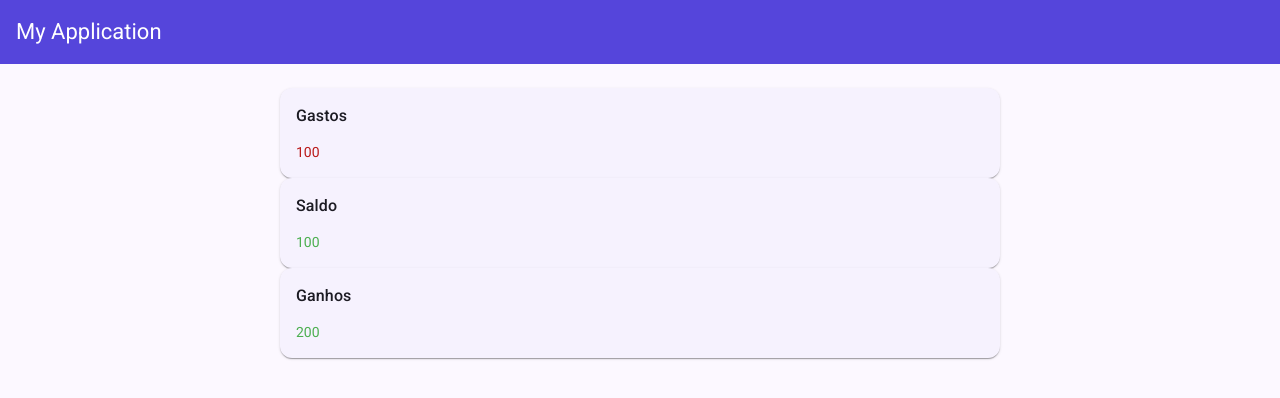
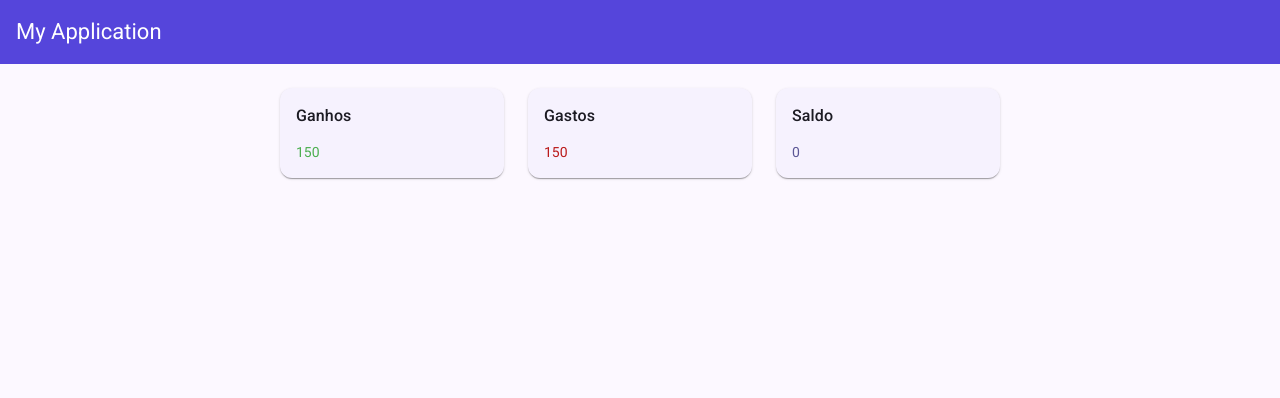
Before and after one commit to Jardel-Machado/gerenciador-financeiro-code-dimension, an Angular app: page /home in a window 1280 px wide. Shown: the top 398 px of the page. Built offline with nearby package versions, Linux system fonts and the light colour scheme.

Commit message:
feat: cria lista de transacoes.

```diff
--- a/src/app/home/pages/home/home.html
+++ b/src/app/home/pages/home/home.html
@@ -1,17 +1 @@
-<app-balance-card
-  [type]="'outcome'"
-  [label]="'Gastos'"
-  [value]="100">
-</app-balance-card>
-
-<app-balance-card
-  [type]="'balance'"
-  [label]="'Saldo'"
-  [value]="100">
-</app-balance-card>
-
-<app-balance-card
-  [type]="'income'"
-  [label]="'Ganhos'"
-  [value]="200">
-</app-balance-card>
+<app-balance [transactions]="transactions()"></app-balance>
--- a/src/app/home/pages/home/home.ts
+++ b/src/app/home/pages/home/home.ts
@@ -1,10 +1,17 @@
-import { Component } from '@angular/core';
-import { BalanceCard } from 'src/app/home/components/balance-card/balance-card';
+import { Component, signal } from '@angular/core';
+import { Balance } from 'src/app/home/components/balance/balance';
 
 @Component({
   selector: 'app-home',
-  imports: [BalanceCard],
+  imports: [Balance],
   templateUrl: './home.html',
   styleUrl: './home.scss',
 })
-export class Home {}
+export class Home {
+  transactions = signal([
+    { value: 100, type: 'income' },
+    { value: 50, type: 'income' },
+    { value: 50, type: 'outcome' },
+    { value: 100, type: 'outcome' },
+  ])
+}
```
